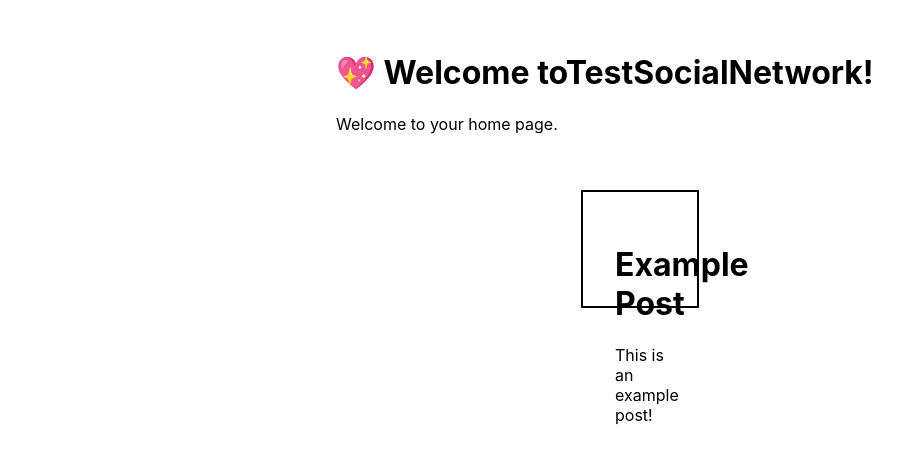
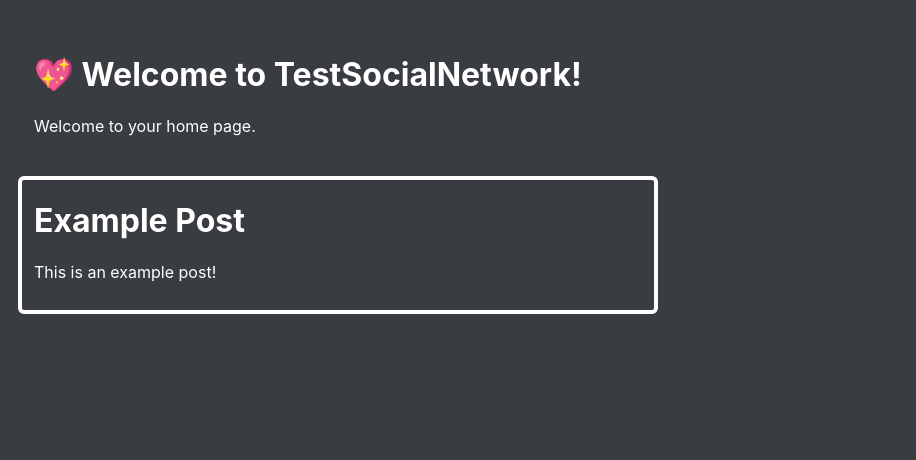
Before and after one commit to TetyLike3/TestSocialNetwork, an Electron app: page src/index.html in a window 1280 px wide. Shown: the whole page, without its empty margins (0-916 px from the left). Drawn offline with Linux system fonts and the light colour scheme.

Commit message:
made very cool changes to main site page

```diff
--- a/src/index.css
+++ b/src/index.css
@@ -1,18 +1,23 @@
 body {
   font-family: -apple-system, BlinkMacSystemFont, 'Segoe UI', Roboto, Helvetica,
     Arial, sans-serif;
-  margin: auto;
+  color: white;
+  margin: 2px;
   max-width: 38rem;
   padding: 2rem;
+  background-color:rgb(57, 61, 65);
 }
 
 div {
   font-family: -apple-system, BlinkMacSystemFont, 'Segoe UI', Roboto, Helvetica,
     Arial, sans-serif;
-  margin: auto;
+  color: white;
+  margin: -16px;
   max-width: 38rem;
-  padding: 2rem;
-  width: 50px;
-  height: 50px;
-  border: solid black 2px;
+  padding: 12px;
+  padding-top: 0px;
+  width: auto;
+  height: auto;
+  border: solid white 4px;
+  border-radius: 6px;
 }
--- a/src/index.js
+++ b/src/index.js
@@ -10,8 +10,8 @@ if (require('electron-squirrel-startup')) {
 const createWindow = () => {
   // Create the browser window.
   const mainWindow = new BrowserWindow({
-    width: 800,
-    height: 600,
+    width: 1280,
+    height: 720,
     webPreferences: {
       preload: path.join(__dirname, 'preload.js'),
     },
```
Also changed, not shown: src/index.html (+1 -1 lines).
